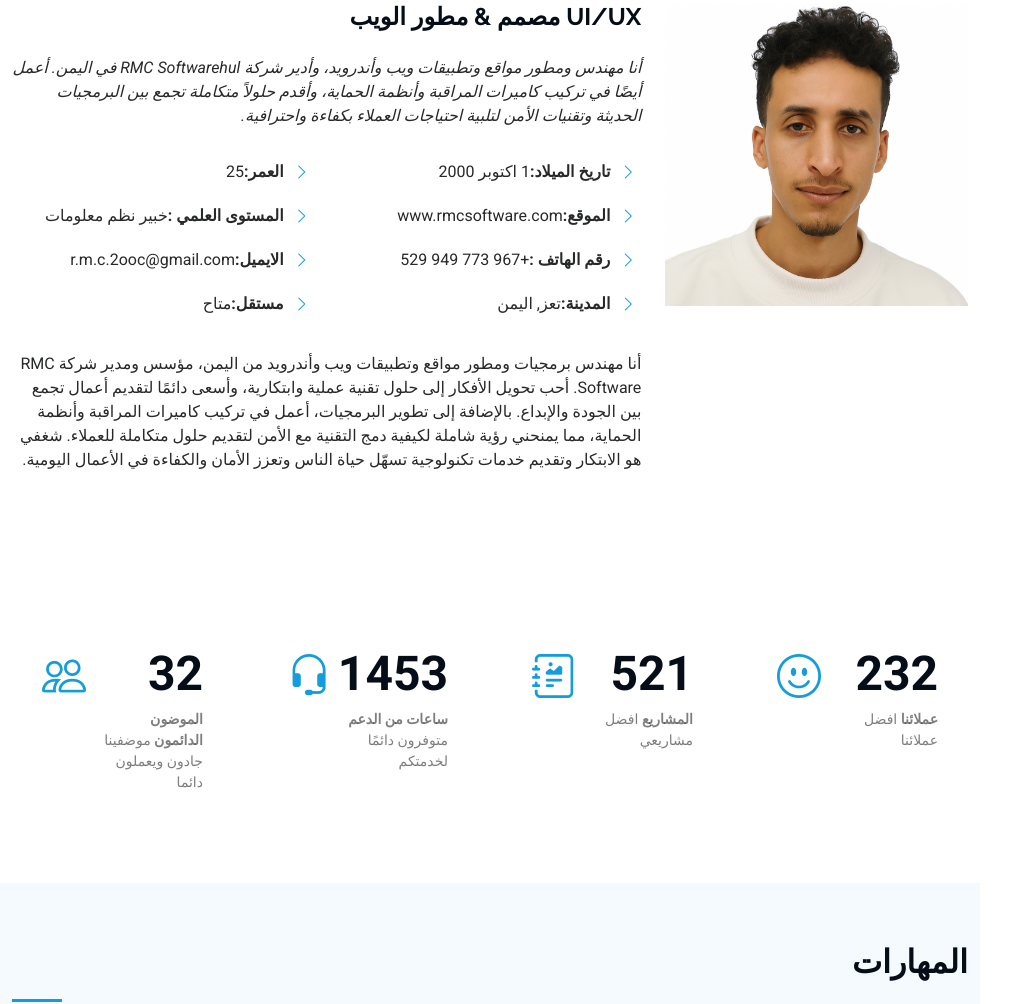
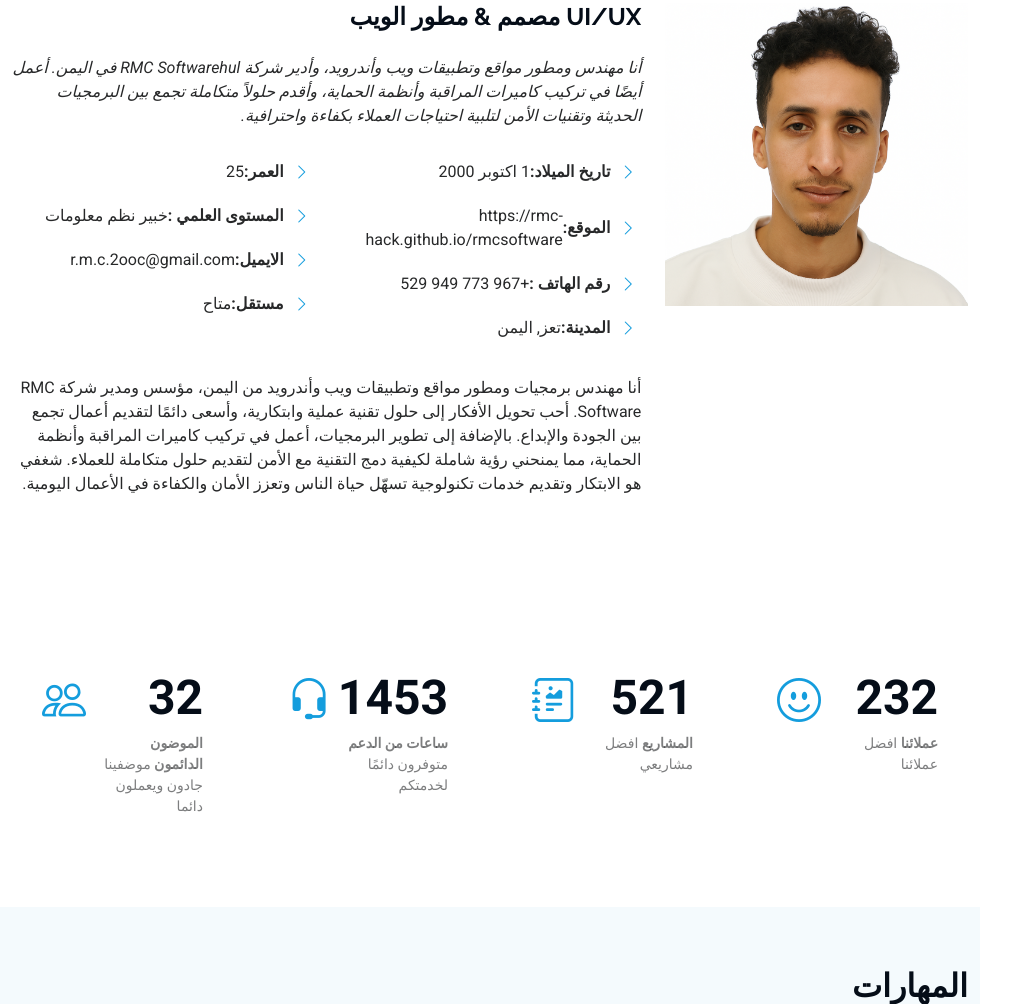
Before and after one commit to rmc-hack/rmcsoftware, a plain HTML site: page index.html in a window 1280 px wide. Shown: the part 1043-2047 px from the top of the page, without its empty margins (0-1010 px from the left). Drawn offline with Linux system fonts and the light colour scheme.

Commit message:
index.html

```diff
--- a/index.html
+++ b/index.html
@@ -94,7 +94,7 @@
               <div class="col-lg-6">
                 <ul>
                   <li><i class="bi bi-chevron-right"></i> <strong>تاريخ الميلاد:</strong> <span>1 اكتوبر 2000</span></li>
-                  <li><i class="bi bi-chevron-right"></i> <strong>الموقع:</strong> <span>www.rmcsoftware.com</span></li>
+                  <li><i class="bi bi-chevron-right"></i> <strong>الموقع:</strong> <span>https://rmc-hack.github.io/rmcsoftware</span></li>
                   <li><i class="bi bi-chevron-right"></i> <strong>رقم الهاتف :</strong> <span>+967 773 949 529</span></li>
                   <li><i class="bi bi-chevron-right"></i> <strong>المدينة:</strong> <span>تعز, اليمن</span></li>
                 </ul>
```
